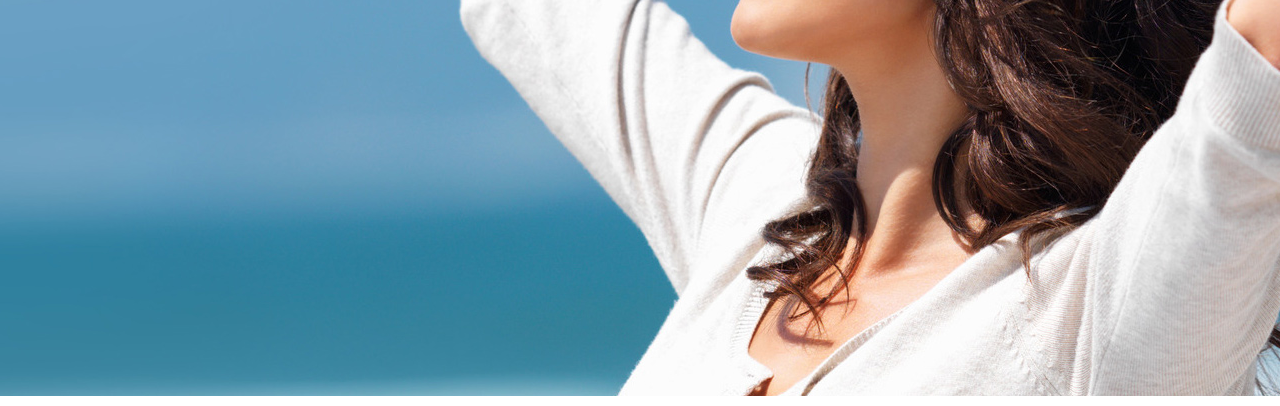
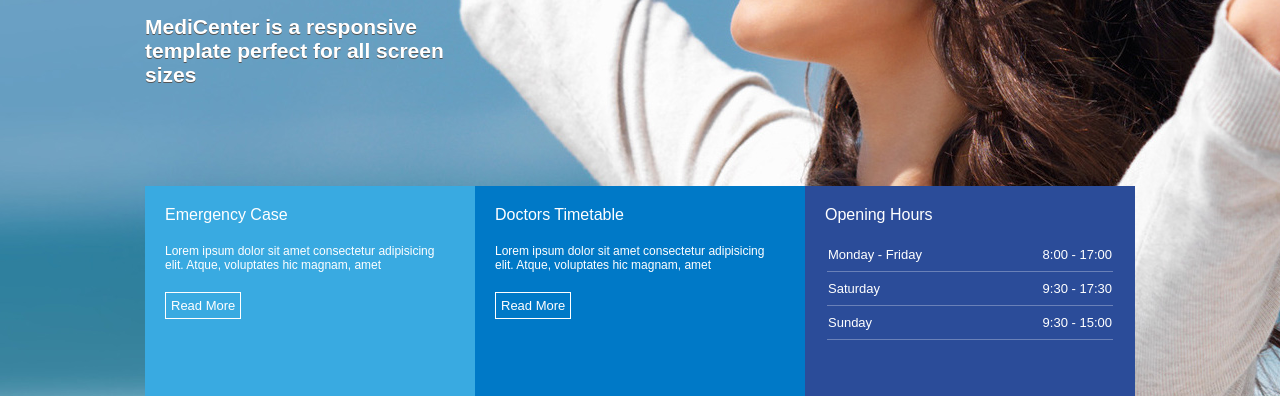
Before and after one commit to VitorMendesGallo/medicenter, a plain HTML site: page index.html in a window 1280 px wide. Shown: the part 394-800 px from the top of the page. Drawn offline with Linux system fonts and the light colour scheme.

Commit message:
working on the banner

```diff
--- a/assets/css/style.css
+++ b/assets/css/style.css
@@ -1,3 +1,7 @@
+*{
+    font-family: Arial, Helvetica, sans-serif;
+}
+
 body{
     margin: 0;
     padding: 0;
@@ -71,20 +75,77 @@ nav .active a, nav a:hover{
 
 .banner_headline h1{
     color: #fff;
-    font-size: 50px;
+    font-size: 70px;
     text-shadow: 0px 1px 0px #555555;
     margin: 0;
     padding: 0;
+    max-width: 350px;
 }
 
 .banner_headline h2{
     color: #fff;
-    font-size: 19px;
+    font-size: 21px;
     text-shadow: 0px 1px 0px #555555;
     margin: 0;
     padding: 0;
+    max-width: 350px;
+    margin-top: 30px;
 }
 
 .banner_options{
     height: 210px;
+    display: flex;
+
 }
+
+.banner1, .banner2, .banner3{
+    flex: 1;
+    color: white;
+    padding: 20px;
+}
+
+.banner1{
+    background-color: #39aae1;
+}
+
+.banner2{
+    background-color: #0079c7;
+}
+
+.banner3{
+    background-color: #2b4c99;
+}
+
+.banner_title{
+    font-size: 21px;
+}
+
+.banner_desc{
+    font-size: 12px;
+    margin-top: 20px;
+    margin-bottom: 20px;
+}
+
+.banner_options a{
+    display: inline-block;
+    border: 1px solid white;
+    padding: 5px;
+    color: white;
+    font-size: 13px;
+    text-decoration: none;
+}
+
+.opening_hours{
+    margin-top: 20px;
+    width: 100%;
+}
+
+.opening_hours tr{
+    display: flex;
+    justify-content: space-between;
+    border-bottom: 1px solid #ffffff4c;
+    padding-bottom: 8px;
+    margin-bottom: 8px;
+    font-size:13px;
+    color: white;
+}
--- a/index.html
+++ b/index.html
@@ -30,9 +30,46 @@
             <div class="container column">
                 <div class="banner_headline">
                     <h1>Top notch experience</h1>
-                    <h2>MediCenter is a responsive template perfect for all screen sizes</h2>
+                    <h2>
+                        MediCenter is a responsive template perfect for all
+                        screen sizes
+                    </h2>
                 </div>
-                <div class="banner_options"></div>
+                <div class="banner_options">
+                    <div class="banner1">
+                        <div class="banner-title">Emergency Case</div>
+                        <div class="banner_desc">
+                            Lorem ipsum dolor sit amet consectetur adipisicing
+                            elit. Atque, voluptates hic magnam, amet
+                        </div>
+                        <a href="">Read More</a>
+                    </div>
+                    <div class="banner2">
+                        <div class="banner-title">Doctors Timetable</div>
+                        <div class="banner_desc">
+                            Lorem ipsum dolor sit amet consectetur adipisicing
+                            elit. Atque, voluptates hic magnam, amet
+                        </div>
+                        <a href="">Read More</a>
+                    </div>
+                    <div class="banner3">
+                        <div class="banner-title">Opening Hours</div>
+                        <table class="opening_hours">
+                            <tr>
+                                <td>Monday - Friday</td>
+                                <td>8:00 - 17:00</td>
+                            </tr>
+                            <tr>
+                                <td>Saturday</td>
+                                <td>9:30 - 17:30</td>
+                            </tr>
+                            <tr>
+                                <td>Sunday</td>
+                                <td>9:30 - 15:00</td>
+                            </tr>
+                        </table>
+                    </div>
+                </div>
             </div>
         </section>
     </body>
```
